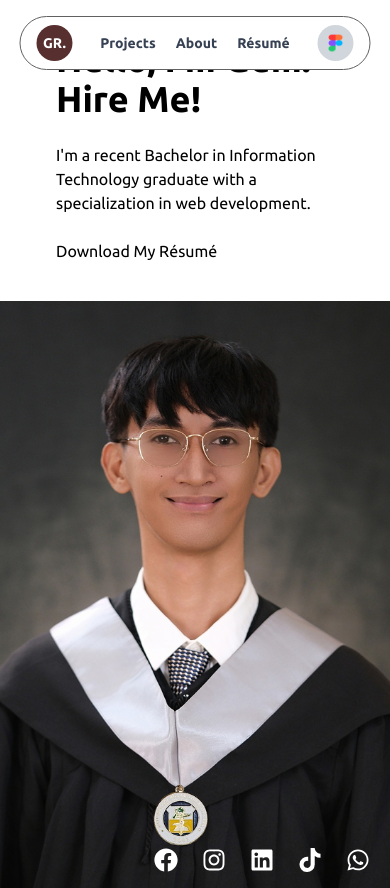
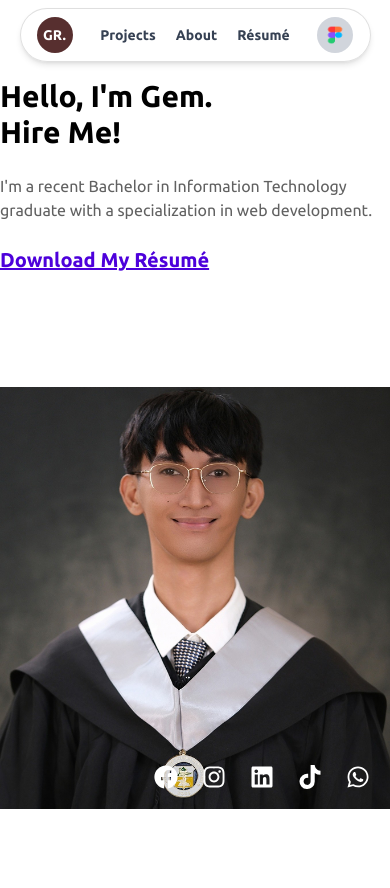
Before and after one commit to gemrey13/gemrey13.github.io, a React (Vite) app: page / in a window 390 px wide. Shown: the top 888 px of the page. Built offline with nearby package versions, Linux system fonts and the light colour scheme; a web font is replaced by a local one.

Commit message:
Navbar design

```diff
--- a/package.json
+++ b/package.json
@@ -29,6 +29,8 @@
     "eslint-plugin-react-hooks": "^5.2.0",
     "eslint-plugin-react-refresh": "^0.4.20",
     "globals": "^16.3.0",
+    "prettier": "^3.6.2",
+    "prettier-plugin-tailwindcss": "^0.6.14",
     "typescript": "~5.8.3",
     "typescript-eslint": "^8.35.1",
     "vite": "^7.0.4"
--- a/src/components/Home/HeroSection.tsx
+++ b/src/components/Home/HeroSection.tsx
@@ -1,23 +1,26 @@
+import { Link } from "react-router-dom";
 import GradPic from "../../assets/photos/Gem Grad Pic.png";
 import { FaFacebook, FaInstagram, FaLinkedin, FaTiktok, FaWhatsapp } from "react-icons/fa";
 
 const HeroSection = () => {
   return (
-    <section className="grid md:grid-cols-2 min-h-screen">
+      <section className="mt-20 md:mt-0 grid md:grid-cols-2 min-h-screen">
+
       {/* Text Section */}
-      <div className="h-[30vh] md:h-auto flex flex-col justify-center space-y-6 px-8 m-6 md:m-11">
-        <h1 className="text-4xl font-bold">
+      <div className="h-[10vh] md:h-auto flex flex-col justify-center space-y-6 ">
+        <h1 className="text-3xl md:text-5xl font-bold">
           Hello, I'm Gem. <br /> Hire Me!
         </h1>
-        <p>
+
+        <p className="text-secondary">
           I'm a recent Bachelor in Information Technology graduate with a specialization in web
           development.
         </p>
-        <p>Download My Résumé</p>
+        <Link to="" target="_blank" rel="noopener noreferrer" className="text-link underline font-bold text-xl md:text-2xl">Download My Résumé</Link>
       </div>
 
       {/* Image Section */}
-      <div className="h-[70vh] md:h-screen relative overflow-hidden">
+      <div className="h-[50vh] md:h-screen relative overflow-hidden">
         <img src={GradPic} alt="Gem graduation" className="h-full w-full object-cover" />
 
         {/* Social Icons */}
--- a/src/components/ui/Navbar.tsx
+++ b/src/components/ui/Navbar.tsx
@@ -3,15 +3,16 @@ import FigmaIcon from "../../assets/icon/Figma Icon.png";
 
 const Navbar = () => {
   return (
-    <nav className="fixed top-4 left-1/2 transform -translate-x-1/2 z-50 w-[90%] md:w-1/2 lg:w-[30%] rounded-full border border-secondary bg-white font-semibold text-sm md:text-base">
-      <div className="flex justify-between items-center mx-4 md:mx-5 h-11 my-1">
+    <nav className=" border-secondary/20 bg-white/70  shadow-md backdrop-blur backdrop-saturate-150 sticky top-2 z-50 mx-auto w-[90%] rounded-full border  text-sm font-semibold md:fixed md:top-4 md:left-1/2 md:w-1/2 md:-translate-x-1/2 md:transform md:text-base lg:w-[30%]">
+      <div className="mx-4 my-1 flex h-11 items-center justify-between md:mx-5">
         <Link
           to="/"
-          className="rounded-full bg-[#572F2F] h-9 w-9 text-white flex items-center justify-center">
+          className="flex h-9 w-9 items-center justify-center rounded-full bg-[#572F2F] text-white"
+        >
           GR.
         </Link>
 
-        <ul className="flex space-x-5 md:space-x-10 text-gray-700">
+        <ul className="flex space-x-5 text-gray-700 md:space-x-10">
           <li>
             <Link to="#" className="hover:text-blue-600">
               Projects
@@ -31,8 +32,13 @@ const Navbar = () => {
 
         <Link
           to="https://www.figma.com/proto/rFT0FwQwJBW9WQf64oAmJc/E-Portfolio?node-id=74-156&p=f&t=qaIetIH43a5PPoTj-1&scaling=scale-down&content-scaling=fixed&page-id=0%3A1"
-          className="rounded-full bg-gray-300 h-9 w-9 md:h-8 md:w-8 lg:h-9 lg:w-9 flex items-center justify-center">
-          <img src={FigmaIcon} alt="Figma icon" className="h-9 w-9 md:h-8 md:w-8 lg:h-9 lg:w-9" />
+          className="flex h-9 w-9 items-center justify-center rounded-full bg-gray-300 md:h-8 md:w-8 lg:h-9 lg:w-9"
+        >
+          <img
+            src={FigmaIcon}
+            alt="Figma icon"
+            className="h-9 w-9 md:h-8 md:w-8 lg:h-9 lg:w-9"
+          />
         </Link>
       </div>
     </nav>
--- a/vite.config.ts
+++ b/vite.config.ts
@@ -5,4 +5,7 @@ import tailwindcss from "@tailwindcss/vite";
 // https://vite.dev/config/
 export default defineConfig({
   plugins: [react(), tailwindcss()],
+  server: {
+    host: true,
+  },
 });
```
Also changed, not shown: 2 other files (tests, documents, lock files or other folders).
